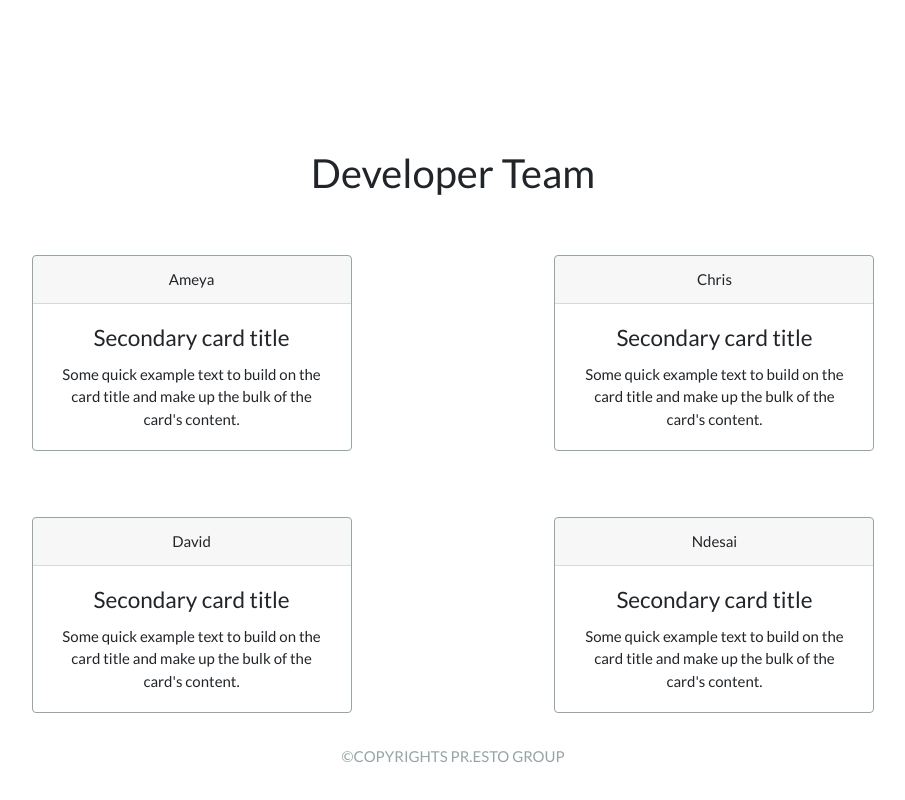
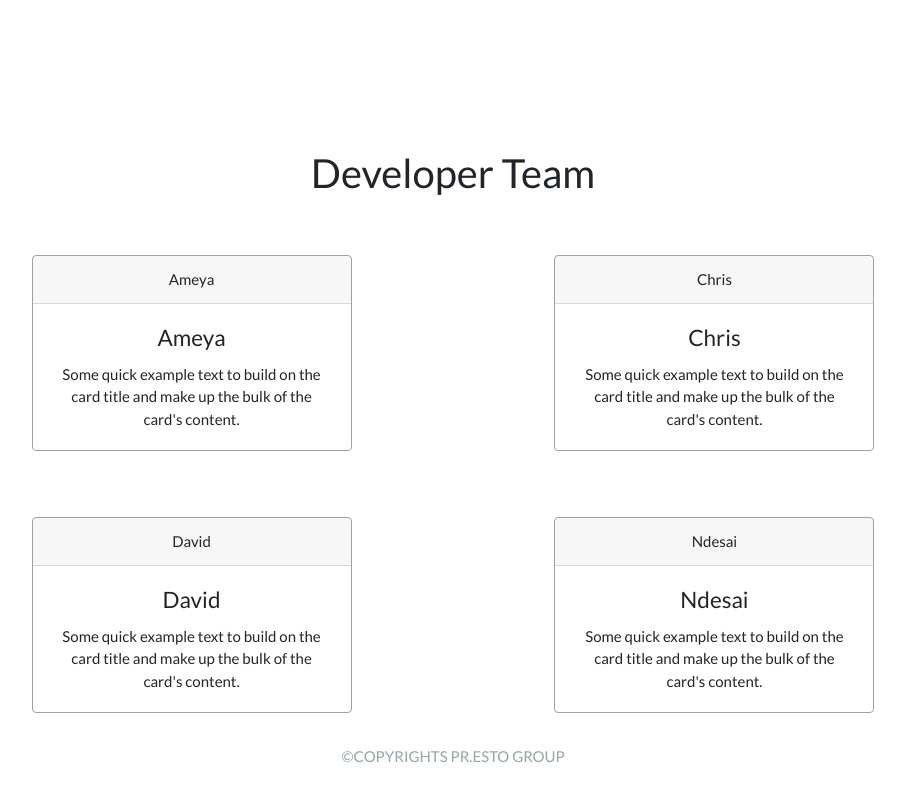
Before and after one commit to dvampofo/tohacks2019, a plain HTML site: page templates/about.html in a window 1280 px wide. Shown: the part 1186-1986 px from the top of the page, without its empty margins (187-1092 px from the left). Drawn offline with nearby package versions, Linux system fonts and the light colour scheme.

Commit message:
modify index

```diff
--- a/templates/about.html
+++ b/templates/about.html
@@ -57,7 +57,7 @@
     <div class="card border-secondary mb-3" style="max-width: 20rem;">
       <div class="card-header">Ameya</div>
       <div class="card-body">
-        <h4 class="card-title">Secondary card title</h4>
+        <h4 class="card-title">Ameya</h4>
         <p class="card-text">Some quick example text to build on the card title and make up the bulk of the card's
           content.</p>
       </div>
@@ -65,7 +65,7 @@
     <div class="card border-secondary mb-3" style="max-width: 20rem;">
       <div class="card-header">Chris</div>
       <div class="card-body">
-        <h4 class="card-title">Secondary card title</h4>
+        <h4 class="card-title">Chris</h4>
         <p class="card-text">Some quick example text to build on the card title and make up the bulk of the card's
           content.</p>
       </div>
@@ -73,7 +73,7 @@
     <div class="card border-secondary mb-3" style="max-width: 20rem;">
       <div class="card-header">David</div>
       <div class="card-body">
-        <h4 class="card-title">Secondary card title</h4>
+        <h4 class="card-title">David</h4>
         <p class="card-text">Some quick example text to build on the card title and make up the bulk of the card's
           content.</p>
       </div>
@@ -81,7 +81,7 @@
     <div class="card border-secondary mb-3" style="max-width: 20rem;">
       <div class="card-header">Ndesai</div>
       <div class="card-body">
-        <h4 class="card-title">Secondary card title</h4>
+        <h4 class="card-title">Ndesai</h4>
         <p class="card-text">Some quick example text to build on the card title and make up the bulk of the card's
           content.</p>
       </div>
```
